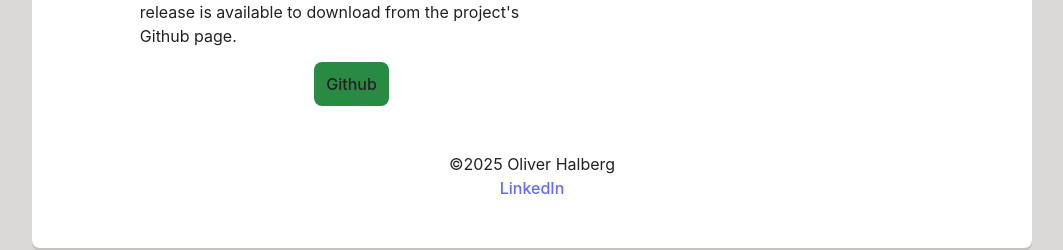
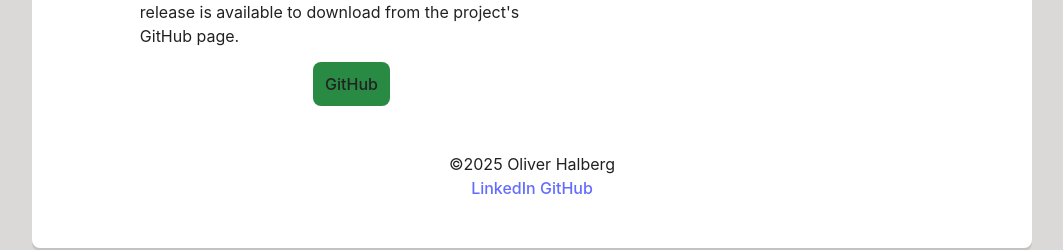
Before and after one commit to oliverhalberg/Portfolio-Site, a React (Vite) app: page /projects in a window 1280 px wide. Shown: the part 2259-2509 px from the top of the page, without its empty margins (108-1171 px from the left). Built offline with nearby package versions, Linux system fonts and the light colour scheme.

Commit message:
Added a link to my GitHub page in the Footer component; updated styling of the name 'GitHub' across the site to be correct

```diff
--- a/src/components/Footer.jsx
+++ b/src/components/Footer.jsx
@@ -5,7 +5,10 @@
         <footer>
             <span> &copy;{currentYear} Oliver Halberg </span>
             <br />
-            <a href="https://www.linkedin.com/in/oliver-halberg" className="link">LinkedIn</a>
+            <span>
+                <a href="https://www.linkedin.com/in/oliver-halberg" className="link">LinkedIn </a>
+                <a href="https://github.com/oliverhalberg" className="link">GitHub</a>
+            </span>
         </footer>
     );
 }
--- a/src/components/Project.jsx
+++ b/src/components/Project.jsx
@@ -10,7 +10,7 @@
                 </div>
                 <p className='projectDescription'>{data.description}</p>
                 {/* Include link to source code on Github, if present */}
-                {data.githubLink ? <p><a href={data.githubLink} className='externalLink'>Github</a></p> : null}
+                {data.githubLink ? <p><a href={data.githubLink} className='externalLink'>GitHub</a></p> : null}
             </div>
             <div className='projectImgDiv'>
                 <img src={data.imgPath} className='projectImg' alt={data.altText} />
--- a/src/data/projects-list.json
+++ b/src/data/projects-list.json
@@ -32,7 +32,7 @@
             "id": 3,
             "title": "Initiative Tracker (GUI)",
             "technologies": ["JavaScript", "CSS", "React", "Electron", "Electron Builder"],
-            "description": "I revisited my earlier Initiative Tracker project, upgrading it to have a graphical user interface, color themes, and some improved functionality. I rewrote the logic in JavaScript and used custom React components to create a front end for the project, then used the Electron framework to create a desktop app for the project and packaged it for distribution using Electron Builder. In the process, I learned the basics of Electron.js and application packaging and gained additional practice with troubleshooting. The full release is available to download from the project's Github page.",
+            "description": "I revisited my earlier Initiative Tracker project, upgrading it to have a graphical user interface, color themes, and some improved functionality. I rewrote the logic in JavaScript and used custom React components to create a front end for the project, then used the Electron framework to create a desktop app for the project and packaged it for distribution using Electron Builder. In the process, I learned the basics of Electron.js and application packaging and gained additional practice with troubleshooting. The full release is available to download from the project's GitHub page.",
             "githubLink": "https://github.com/oliverhalberg/InitiativeTracker-GUI",
             "imgPath": "/project-images/initiativetracker-gui-beta.png",
             "alt-text": "A screenshot of the app's layout, showing an example turn order."
```
